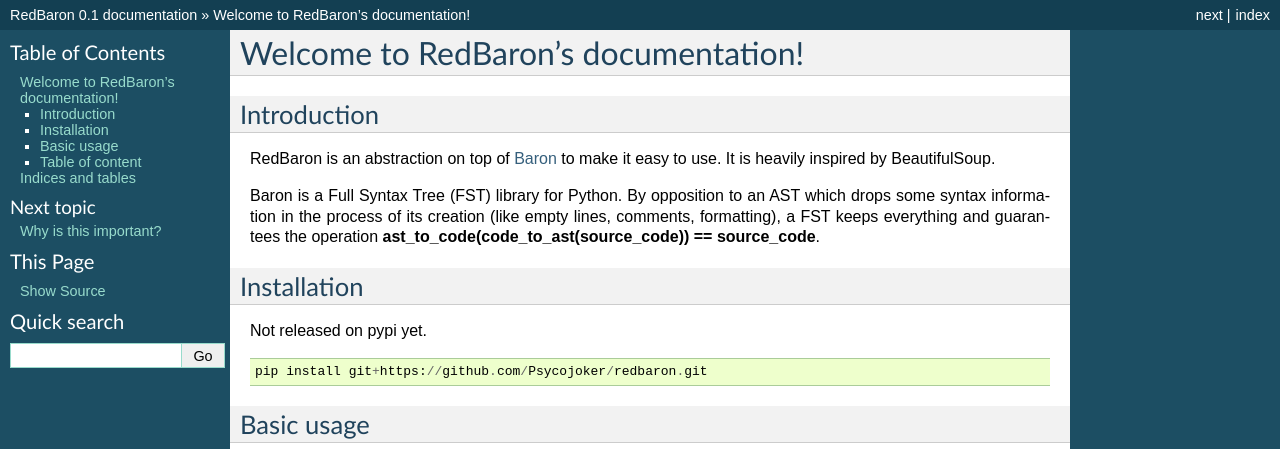
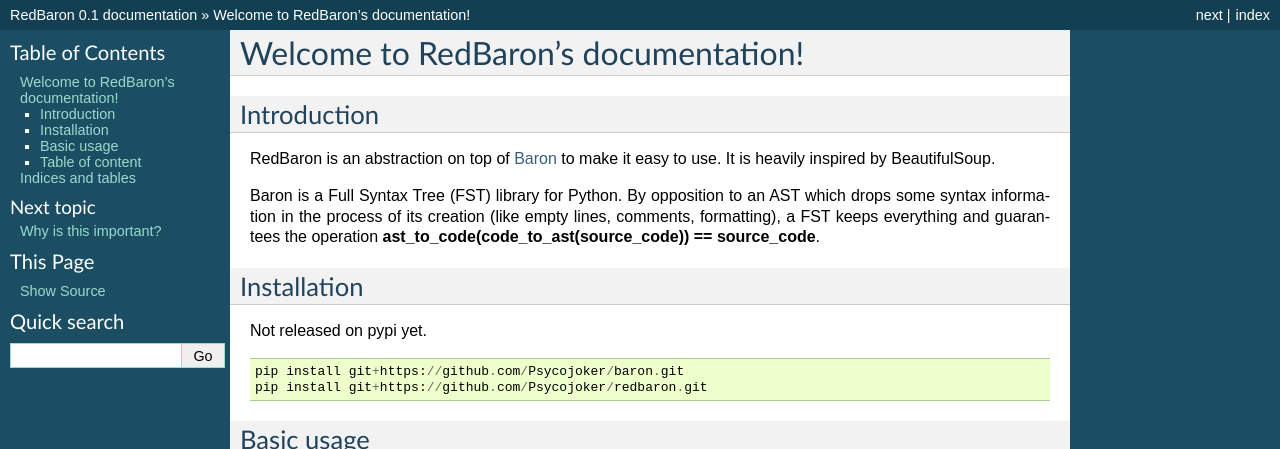
Before and after one commit to PyCQA/redbaron, a Sphinx documentation site: the page built from docs/index.rst, in a window 1280 px wide, cut to the strip 0-449 px from the top of the page. Built offline with Sphinx 7.4.7, drawn with Linux system fonts in a browser that asks for light colours.

Commit message:
[doc] update installation info

```diff
--- a/docs/index.rst
+++ b/docs/index.rst
@@ -19,6 +19,7 @@ Not released on pypi yet.
 
 ::
 
+    pip install git+https://github.com/Psycojoker/baron.git
     pip install git+https://github.com/Psycojoker/redbaron.git
 
 Basic usage
```
